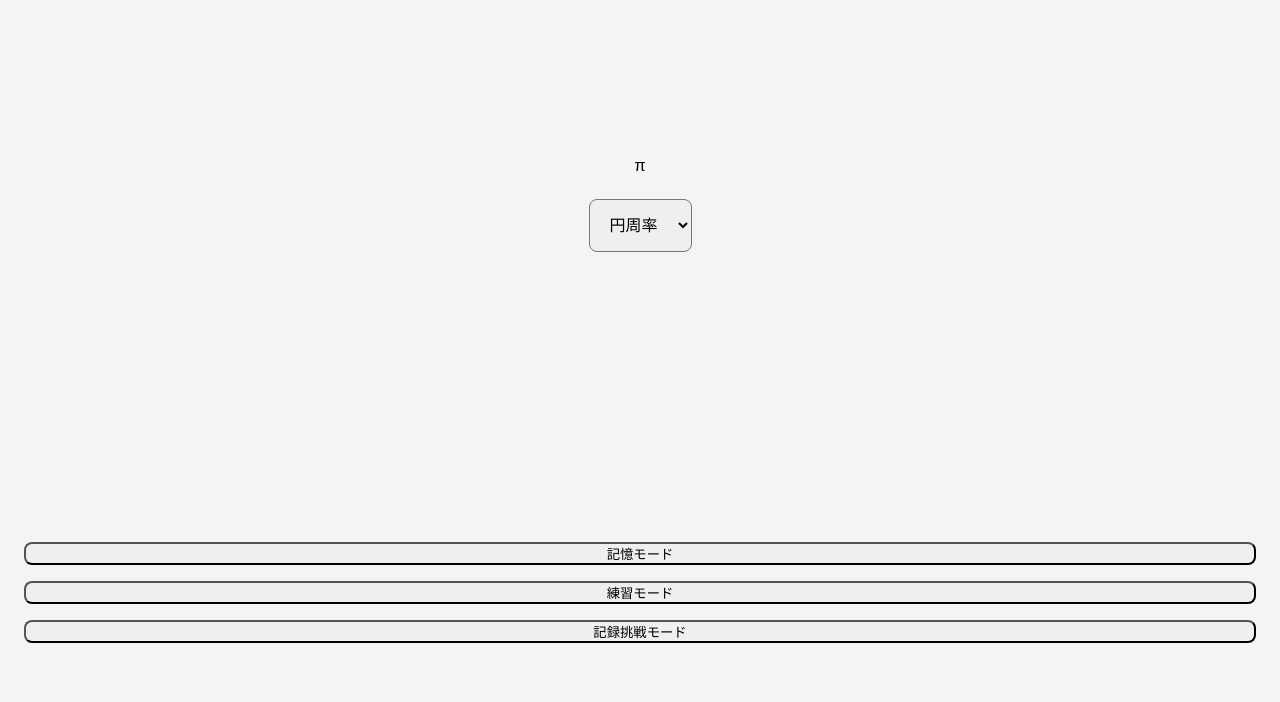
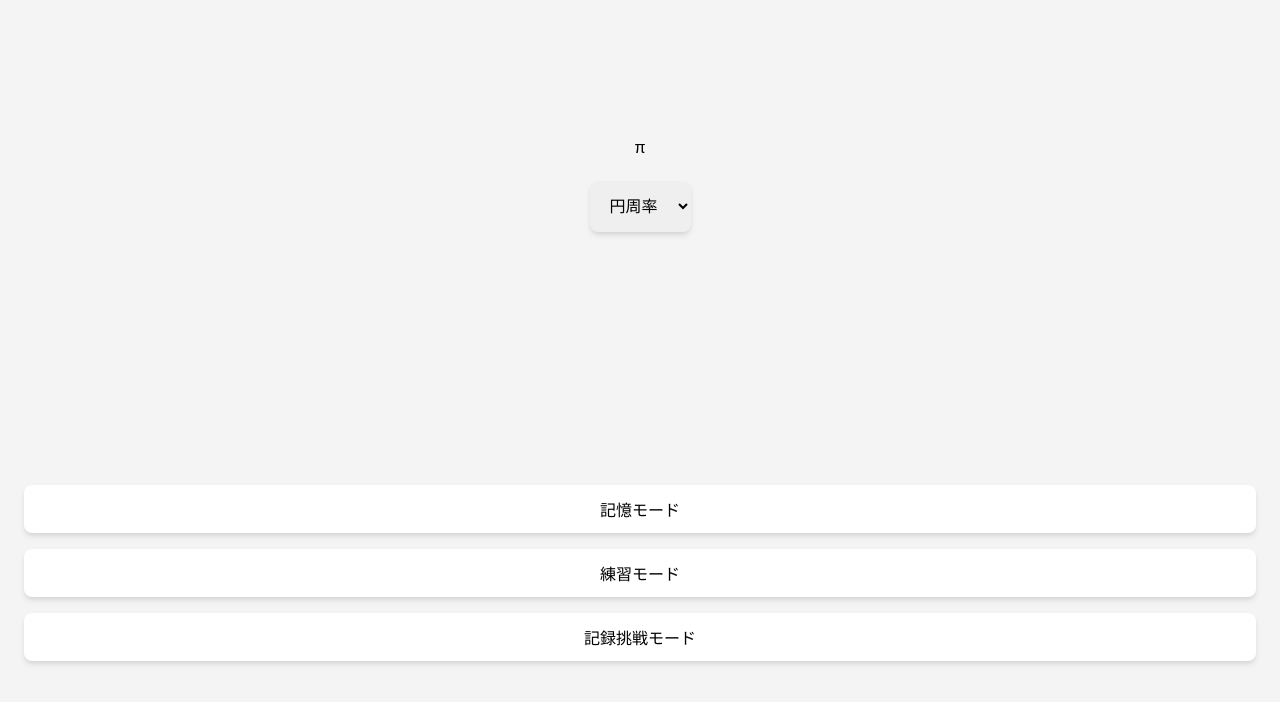
Before and after one commit to ramune314159265/PiGame, a plain HTML site: page index.html in a window 1280 px wide. Drawn offline with Linux system fonts and the light colour scheme.

Commit message:
影追加

```diff
--- a/style.css
+++ b/style.css
@@ -123,6 +123,11 @@ body {
 }
 
 button.gameMode {
+    height: 3rem;
+    font-size: 16px;
+    background: var(--background-primary);
+    box-shadow: var(--shadow);
+    border: none;
     border-radius: var(--border-radius);
 }
 
@@ -130,4 +135,6 @@ select#numberSelector {
     padding: 16px;
     font-size: 16px;
     border-radius: var(--border-radius);
+    border: none;
+    box-shadow: var(--shadow);
 }
```
